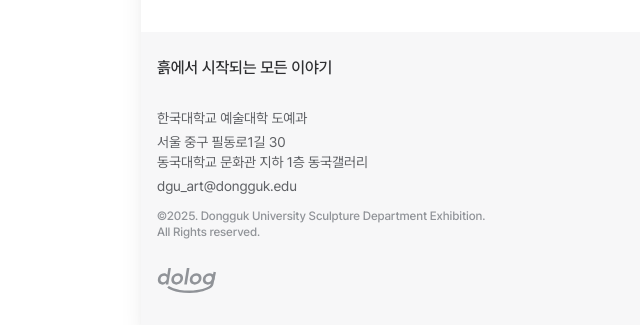
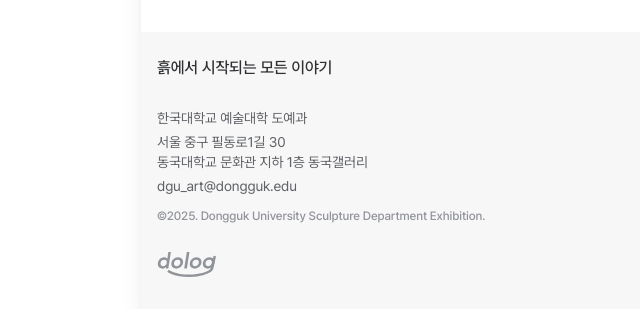
Before and after one commit to DoLog-Team/DoLog-FE, a Next.js app in the folder apps/client/: page /1 in a window 1280 px wide. Shown: the part 816-1141 px from the top of the page, without its empty margins (229-869 px from the left). Built offline with nearby package versions, Linux system fonts and the light colour scheme; no server answers.

Commit message:
fix: 오타, 중복 문장 수정

```diff
--- a/apps/client/app/[exhibitionId]/_components/ExhibitionDetailSection.tsx
+++ b/apps/client/app/[exhibitionId]/_components/ExhibitionDetailSection.tsx
@@ -13,7 +13,7 @@ export function ExhibitionDetailSection({ exhibition }: ExhibitionDetailProps) {
 
 	const rows = [
 		{
-			label: "전시 일정",
+			label: "전시 일자",
 			value: `${exhibition.startDate} ~ ${exhibition.endDate}`,
 		},
 		...(exhibition.dateInfo
--- a/apps/client/components/common/Footer/SchoolFooter.tsx
+++ b/apps/client/components/common/Footer/SchoolFooter.tsx
@@ -35,7 +35,6 @@ export default function SchoolFooter({
 				<div className="h-3 w-full" />
 				<p className="text-lightest text-body3-bold">
 					{copyright} <br />
-					All Rights reserved.
 				</p>
 				<div className="h-7 w-full" />
 				<Image src={logoSrc || "/images/logo.svg"} alt={`${title} Logo`} width={60} height={18} />
```
